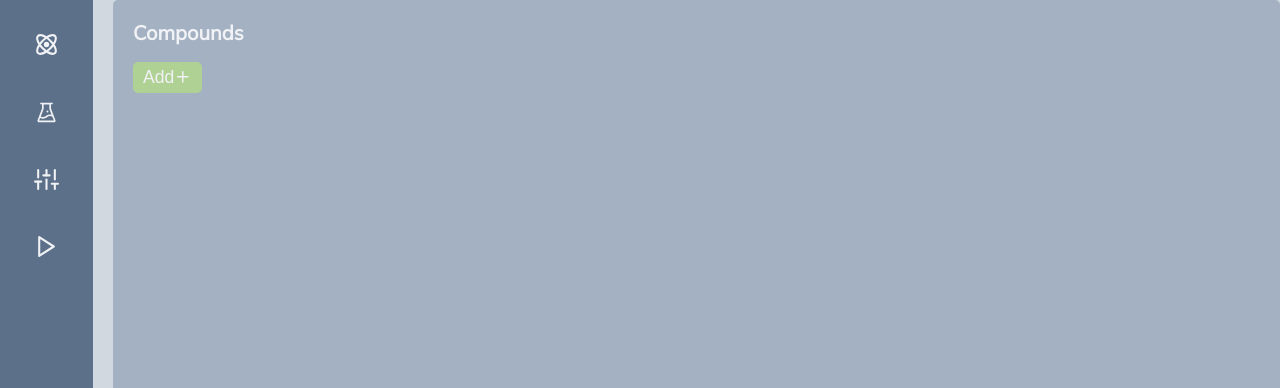
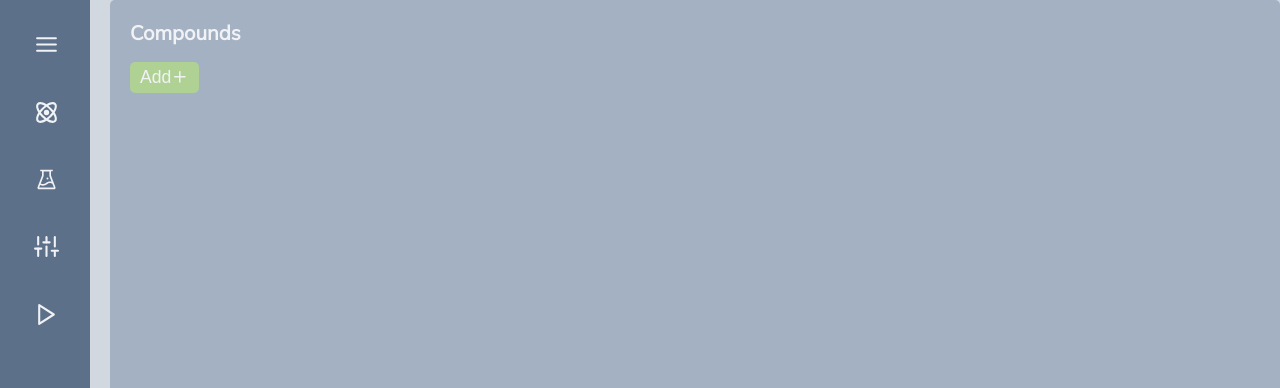
Before and after one commit to frankmangone/batch-simulator, a React (Create React App) app: page / in a window 1280 px wide. Shown: the top 388 px of the page. Built offline with nearby package versions, Linux system fonts and the light colour scheme.

Commit message:
Sidebar expansion animation

```diff
--- a/src/components/Sidebar.tsx
+++ b/src/components/Sidebar.tsx
@@ -2,7 +2,7 @@ import styled from "styled-components"
 import { Link, useHistory } from "react-router-dom"
 
 /* Components */
-import { FiChevronRight, FiSliders, FiPlay } from "react-icons/fi"
+import { FiMenu, FiSliders, FiPlay } from "react-icons/fi"
 import { BiAtom, BiLineChart } from "react-icons/bi"
 import { AiOutlineExperiment } from "react-icons/ai"
 import Reactor from "../components/Reactor"
@@ -10,6 +10,7 @@ import Reactor from "../components/Reactor"
 /* Hooks */
 import useSimulate from "../hooks/useSimulate"
 import { useData } from "../context/DataContext"
+import { useState } from "react"
 
 interface ISidebarLinkProps {
   route: string
@@ -21,6 +22,7 @@ const Sidebar: React.FC = () => {
   const { simulate } = useSimulate()
   const { simulationResults } = useData()
   const history = useHistory()
+  const [expanded, setExpanded] = useState<boolean>(false)
 
   const onSimulate = (event: React.MouseEvent<HTMLAnchorElement>) => {
     event.preventDefault()
@@ -28,14 +30,26 @@ const Sidebar: React.FC = () => {
     history.push("/results")
   }
 
+  const expandMenu = (event: React.MouseEvent<HTMLAnchorElement>) => {
+    event.preventDefault()
+    setExpanded(!expanded)
+  }
+
   const iconProps = {
     size: 25,
   }
 
   return (
-    <SidebarWrapper>
+    <SidebarWrapper expanded={expanded}>
       {/* <Reactor /> */}
       <nav>
+        <a href="/" onClick={expandMenu}>
+          <SidebarLinkWrapper>
+            <IconWrapper>
+              <FiMenu {...iconProps} />
+            </IconWrapper>
+          </SidebarLinkWrapper>
+        </a>
         <SidebarLink
           route="/compounds"
           title="Compounds"
@@ -60,7 +74,9 @@ const Sidebar: React.FC = () => {
         )}
         <a href="/" onClick={onSimulate}>
           <SidebarLinkWrapper>
-            <FiPlay {...iconProps} />
+            <IconWrapper>
+              <FiPlay {...iconProps} />
+            </IconWrapper>
           </SidebarLinkWrapper>
         </a>
       </nav>
@@ -75,9 +91,9 @@ const SidebarLink: React.FC<ISidebarLinkProps> = (props) => {
   return (
     <Link to={route}>
       <SidebarLinkWrapper>
-        {icon}
-        {/* <p>{title}</p>
-      <FiChevronRight /> */}
+        <IconWrapper>{icon}</IconWrapper>
+        <p>{title}</p>
+        {/* <FiChevronRight /> */}
       </SidebarLinkWrapper>
     </Link>
   )
@@ -87,12 +103,26 @@ const SidebarLinkWrapper = styled.div`
   padding: 0.7rem 0.5rem;
   display: flex;
   align-items: center;
+  overflow: hidden;
 `
 
-const SidebarWrapper = styled.div`
+const IconWrapper = styled.div`
+  width: 25px;
+  height: 25px;
+  margin-right: 0.5rem;
+`
+
+interface SidebarWrapperProps {
+  expanded: boolean
+}
+
+const SidebarWrapper = styled.div<SidebarWrapperProps>`
   height: 100%;
+  max-width: ${(props) => (props.expanded ? "250px" : "90px")};
+  flex-grow: 0;
   flex-shrink: 0;
   margin-right: 20px;
+  transition: all 0.15s linear;
 
   nav {
     padding: 1rem;
```
